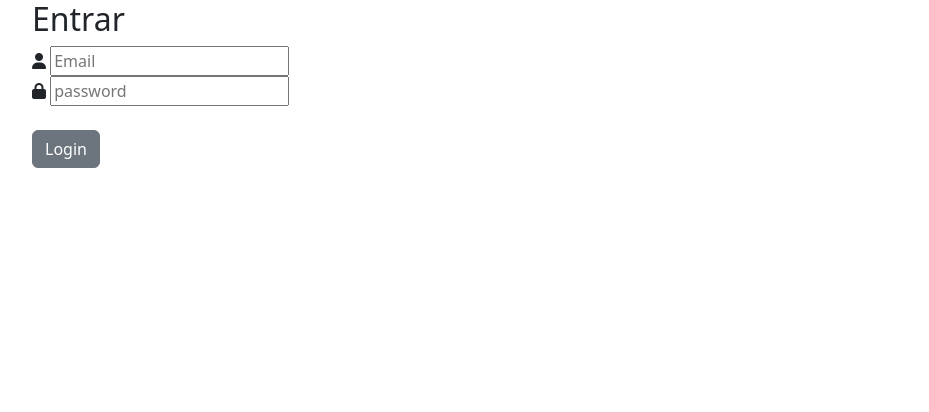
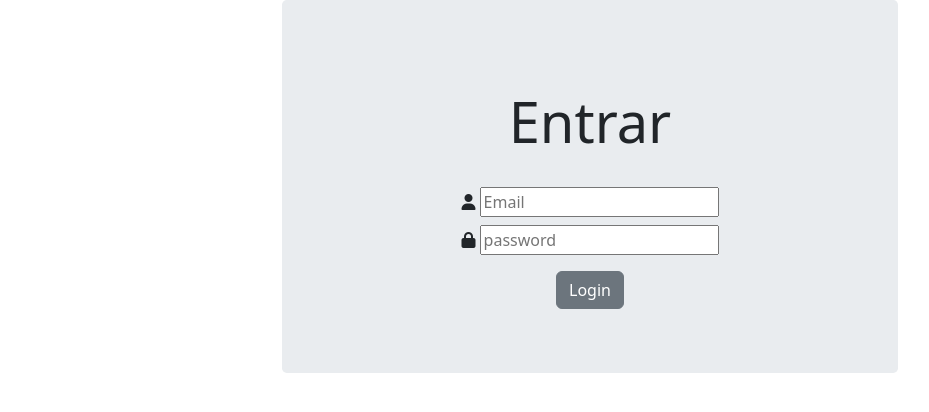
Before and after one commit to Trabalhos-Praticos/Gestor_de_Estagios, a Django app: page /login/ in a window 1280 px wide. Shown: the top 412 px of the page, without its empty margins (50-979 px from the left). Run offline with Django 4.2, Linux system fonts and the light colour scheme; some libraries are stand-ins or nearby versions.

Commit message:
Login e Index

```diff
--- a/WebSite/G_Estagios/templates/G_Estagios/Login.html
+++ b/WebSite/G_Estagios/templates/G_Estagios/Login.html
@@ -4,6 +4,7 @@
     <meta charset="UTF-8" />
     <meta name="viewport" content="width=device-width, initial-scale=1.0" />
     <title>SignIn</title>
+    <link rel="stylesheet" href="https://maxcdn.bootstrapcdn.com/bootstrap/4.0.0/css/bootstrap.min.css">
     <link href="https://cdn.jsdelivr.net/npm/bootstrap@5.3.2/dist/css/bootstrap.min.css" rel="stylesheet" integrity="sha384-T3c6CoIi6uLrA9TneNEoa7RxnatzjcDSCmG1MXxSR1GAsXEV/Dwwykc2MPK8M2HN" crossorigin="anonymous">
     <script
       src="https://kit.fontawesome.com/64d58efce2.js"
@@ -11,7 +12,47 @@
     ></script>
   </head>
   <body>
-    <div class="container">
+
+
+    <div class="container-fluid">
+      {% if messages %}
+          <div class="row justify-content-center">
+              <div class="col-md-6">
+                  {% for message in messages %}
+                      <div class="alert alert-danger" role="alert">
+                          <li{% if message.tags %} class="{{ message.tags }}"{% endif %}>{{ message }}</li>
+                      </div>
+                  {% endfor %}
+              </div>
+          </div>
+      {% endif %}
+      <div class="row justify-content-center align-items-center">
+          <div class="col-md-6 text-center">
+              <div class="jumbotron">
+                  <div class="forms-container">
+                    <form action="{% url "login" %}" class="sign-in-form" method='POST'>
+                      {% csrf_token %}
+                      <h2 class="title display-4 p-4">Entrar</h2>
+                      <div class="input-field">
+                          <i class="fas fa-user"></i>
+                          <input type="text" name="username" placeholder="Email">
+                      </div>
+                      <div class="input-field mt-2">
+                          <i class="fas fa-lock"></i>
+                          <input type="password" name='password' placeholder="password" />
+                      </div>
+                      <div class="d-flex justify-content-center mt-3">
+                          <br>
+                          <button type="submit" value="Login" class="btn btn-secondary">Login</button>
+                      </div>
+                  </form>
+                  </div>
+              </div>
+          </div>
+      </div>
+  </div>
+
+    <!-- <div class="container">
       {% if messages %}
           {% for message in messages %}
             <div class="alert alert-danger" role="alert">
@@ -37,6 +78,8 @@
             </div>
           </form>
       </div>
+ -->
+
   </body>
   <script src="https://cdn.jsdelivr.net/npm/bootstrap@5.3.2/dist/js/bootstrap.bundle.min.js" integrity="sha384-C6RzsynM9kWDrMNeT87bh95OGNyZPhcTNXj1NW7RuBCsyN/o0jlpcV8Qyq46cDfL" crossorigin="anonymous"></script>
 </html>
--- a/WebSite/G_Estagios/templates/G_Estagios/Register.html
+++ b/WebSite/G_Estagios/templates/G_Estagios/Register.html
@@ -7,6 +7,8 @@
     <link href="https://cdn.jsdelivr.net/npm/bootstrap@5.3.2/dist/css/bootstrap.min.css" rel="stylesheet" integrity="sha384-T3c6CoIi6uLrA9TneNEoa7RxnatzjcDSCmG1MXxSR1GAsXEV/Dwwykc2MPK8M2HN" crossorigin="anonymous">
 </head>
 <body>
+
+
   <div class='d-flex align-items-center justify-content-center vh-100 bg-light'>
     <div class="container">
       <div class="row">
--- a/WebSite/G_Estagios/templates/G_Estagios/dashboard.html
+++ b/WebSite/G_Estagios/templates/G_Estagios/dashboard.html
@@ -12,7 +12,7 @@
   {% else %}
   <p>Ola Aluno {{ user.first_name}}</p>
   {% endif%}
-  <form action="{% url 'upload_assiduidade' %}" method="post" enctype="multipart/form-data">
+  <form action="{% url 'Upload_Assiduidade' %}" method="post" enctype="multipart/form-data">
     {% csrf_token %}
     <label for="arquivo">Escolha um arquivo (PDF ou DOCX):</label>
     <input type="file" name="arquivo" accept=".pdf, .docx" required>
--- a/WebSite/G_Estagios/views.py
+++ b/WebSite/G_Estagios/views.py
@@ -122,8 +122,13 @@ def view_login(request):
         user = authenticate(request, username=Username, password=Password)
         if user is not None:
             login(request, user)
-            # Redirecione para uma página de sucesso.
-            return HttpResponseRedirect(reverse ('dash'))
+            user = request.user
+            completo = user.is_completed
+            if completo == True:
+                # Redirecione para uma página de sucesso.
+                return HttpResponseRedirect(reverse ('dash'))
+            elif completo == False:
+                return HttpResponseRedirect(reverse('finalizar_registo'))
         else:
             # Retorne uma mensagem de erro de 'login inválido'.
             messages.error(request,"Endereço de email ou password invalidos")
--- a/WebSite/Gestor_Estagios/urls.py
+++ b/WebSite/Gestor_Estagios/urls.py
@@ -31,5 +31,6 @@ urlpatterns = [
     path('login/', views.view_login, name='login'),
     path('logout/', views.logout_view, name='logout'),
     path('dashboard/',views.D_v, name='dash'),
+    path('upload_assiduidade/',views.add_Assiduidade,name = 'Upload_Assiduidade'),
     path('alunos-do-curso/', views.view_alunos_do_curso, name='alunos_do_curso'),
 ]
```
Also changed, not shown: WebSite/G_Estagios/templates/G_Estagios/index.html (+16 -6 lines), WebSite/db.sqlite3.
